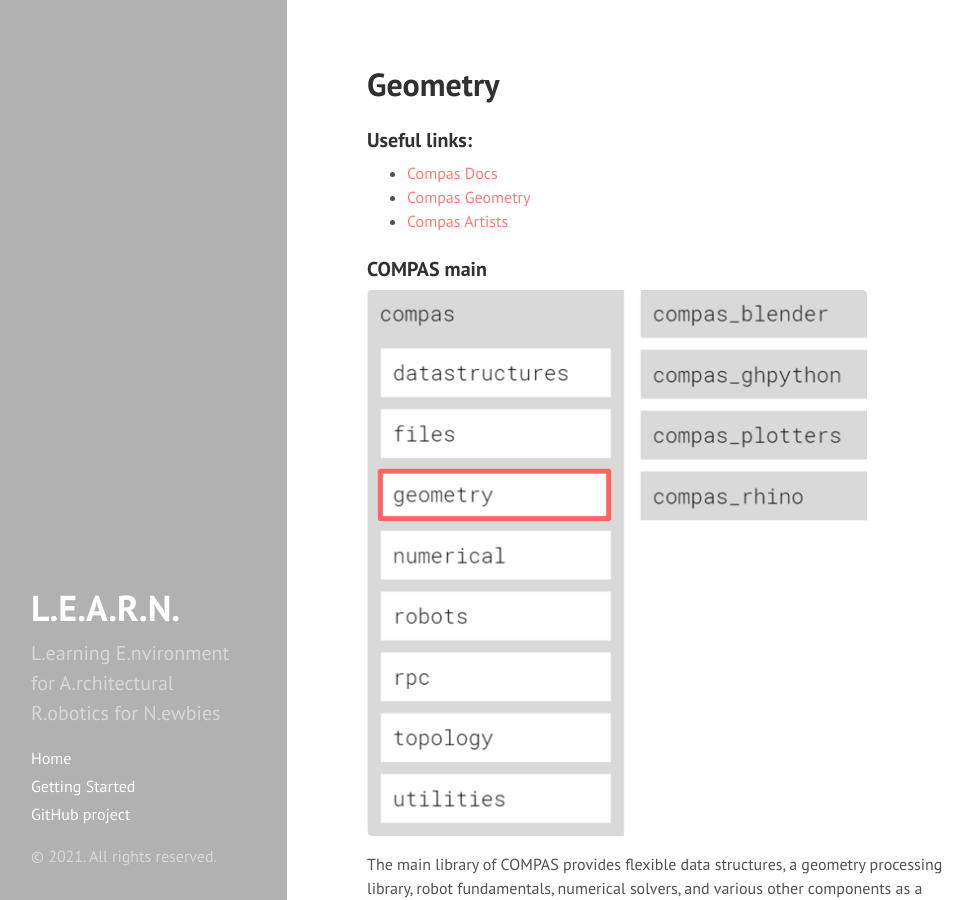
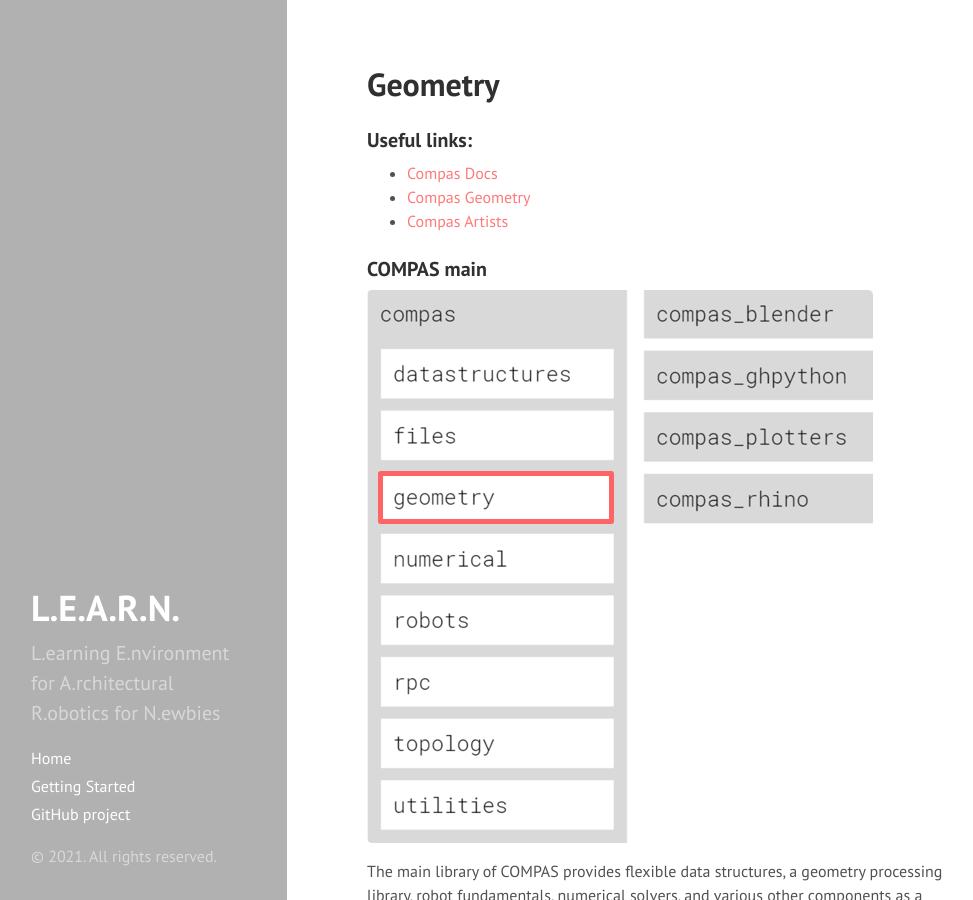
Before and after one commit to le-ar-n/le-ar-n, a Jekyll site: the page built from docs/sessions/02_geometry.md, in a window 1280 px wide and 900 px high. Shown: the whole window, without its empty margins (1-974 px from the left). Built offline with Jekyll 4.4.1, drawn with Linux system fonts in a browser that asks for light colours; Markdown is read by kramdown in place of the engine named in the settings.

Commit message:
Update 02_geometry.md

```diff
--- a/docs/sessions/02_geometry.md
+++ b/docs/sessions/02_geometry.md
@@ -12,7 +12,7 @@
 
 ### COMPAS main
 
-<img src="https://github.com/le-ar-n/le-ar-n/blob/main/docs/_images/compas_geometry.png" width="500">
+<img src="https://github.com/le-ar-n/le-ar-n/blob/main/docs/_images/compas_geometry.png">
 
 The main library of COMPAS provides flexible data structures, a geometry processing library, robot fundamentals, numerical solvers, and various other components as a base framework for computational AE(F)C research.
 
```
